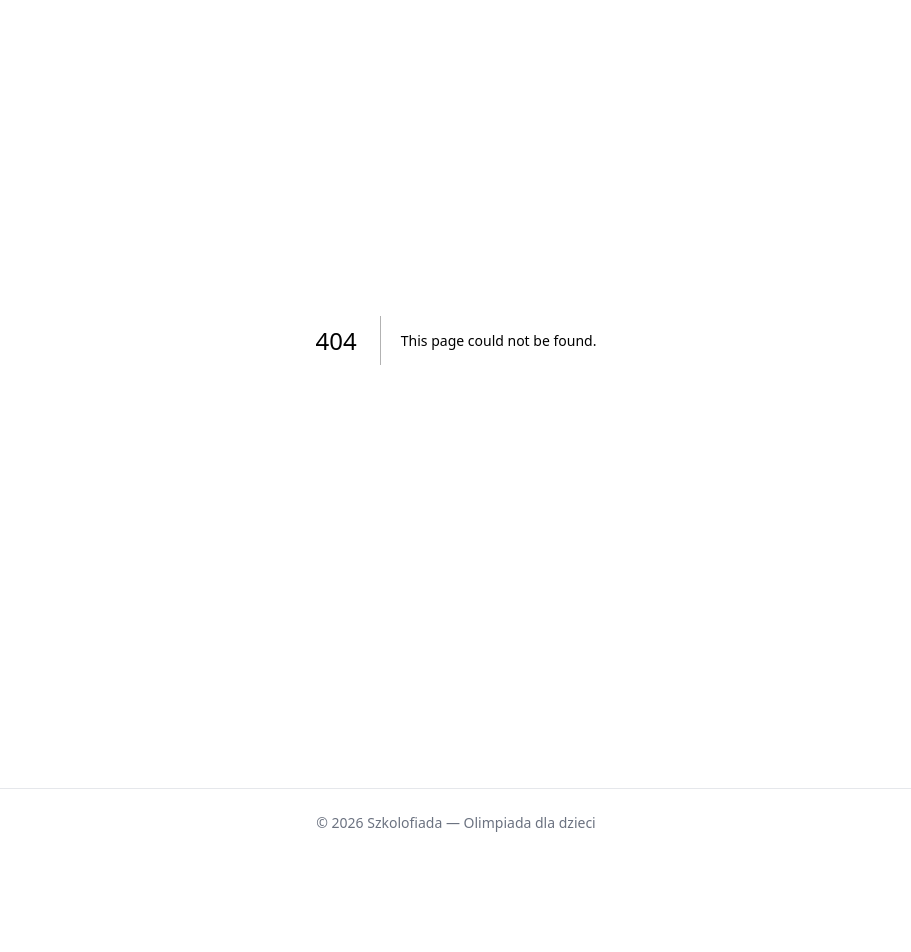
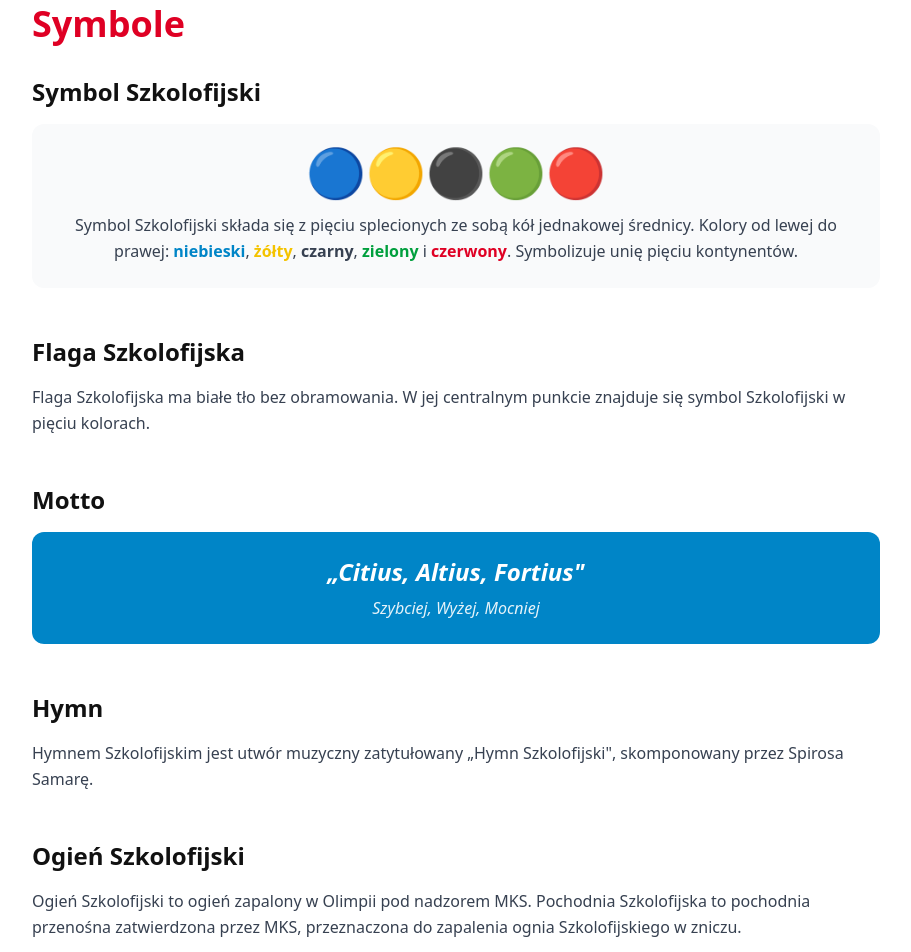
Before and after one commit to romatematycznie/Szkolofiada, a Next.js app: page /symbole in a window 1280 px wide. Before the commit this address had no page. Shown: the part 120-1072 px from the top of the page, without its empty margins (184-1095 px from the left). Before the commit the page ends 977 px from the top, so only its background shows below. Built offline with nearby package versions, Linux system fonts and the light colour scheme.

Commit message:
Create page.tsx

```diff
--- /dev/null
+++ b/app/symbole/page.tsx
@@ -0,0 +1,46 @@
+export default function Symbole() {
+  return (
+    <div className="max-w-4xl mx-auto px-6 py-16">
+      <h1 className="text-4xl font-bold mb-8" style={{ color: "var(--kolor-czerwony)" }}>Symbole</h1>
+
+      <section className="mb-12">
+        <h2 className="text-2xl font-bold mb-4">Symbol Szkolofijski</h2>
+        <div className="p-6 rounded-xl bg-gray-50 mb-4">
+          <div className="flex justify-center gap-2 text-5xl mb-4">🔵🟡⚫🟢🔴</div>
+          <p className="text-gray-700 leading-relaxed text-center">
+            Symbol Szkolofijski składa się z pięciu splecionych ze sobą kół jednakowej średnicy. Kolory od lewej do prawej: <strong style={{ color: "var(--kolor-niebieski)" }}>niebieski</strong>, <strong style={{ color: "var(--kolor-zolty)" }}>żółty</strong>, <strong>czarny</strong>, <strong style={{ color: "var(--kolor-zielony)" }}>zielony</strong> i <strong style={{ color: "var(--kolor-czerwony)" }}>czerwony</strong>. Symbolizuje unię pięciu kontynentów.
+          </p>
+        </div>
+      </section>
+
+      <section className="mb-12">
+        <h2 className="text-2xl font-bold mb-4">Flaga Szkolofijska</h2>
+        <p className="text-gray-700 leading-relaxed">
+          Flaga Szkolofijska ma białe tło bez obramowania. W jej centralnym punkcie znajduje się symbol Szkolofijski w pięciu kolorach.
+        </p>
+      </section>
+
+      <section className="mb-12">
+        <h2 className="text-2xl font-bold mb-4">Motto</h2>
+        <div className="p-6 rounded-xl text-center text-white text-2xl font-bold italic" style={{ backgroundColor: "var(--kolor-niebieski)" }}>
+          „Citius, Altius, Fortius"
+          <p className="text-base font-normal mt-2 opacity-90">Szybciej, Wyżej, Mocniej</p>
+        </div>
+      </section>
+
+      <section className="mb-12">
+        <h2 className="text-2xl font-bold mb-4">Hymn</h2>
+        <p className="text-gray-700 leading-relaxed">
+          Hymnem Szkolofijskim jest utwór muzyczny zatytułowany „Hymn Szkolofijski", skomponowany przez Spirosa Samarę.
+        </p>
+      </section>
+
+      <section className="mb-12">
+        <h2 className="text-2xl font-bold mb-4">Ogień Szkolofijski</h2>
+        <p className="text-gray-700 leading-relaxed">
+          Ogień Szkolofijski to ogień zapalony w Olimpii pod nadzorem MKS. Pochodnia Szkolofijska to pochodnia przenośna zatwierdzona przez MKS, przeznaczona do zapalenia ognia Szkolofijskiego w zniczu.
+        </p>
+      </section>
+    </div>
+  );
+}
```
